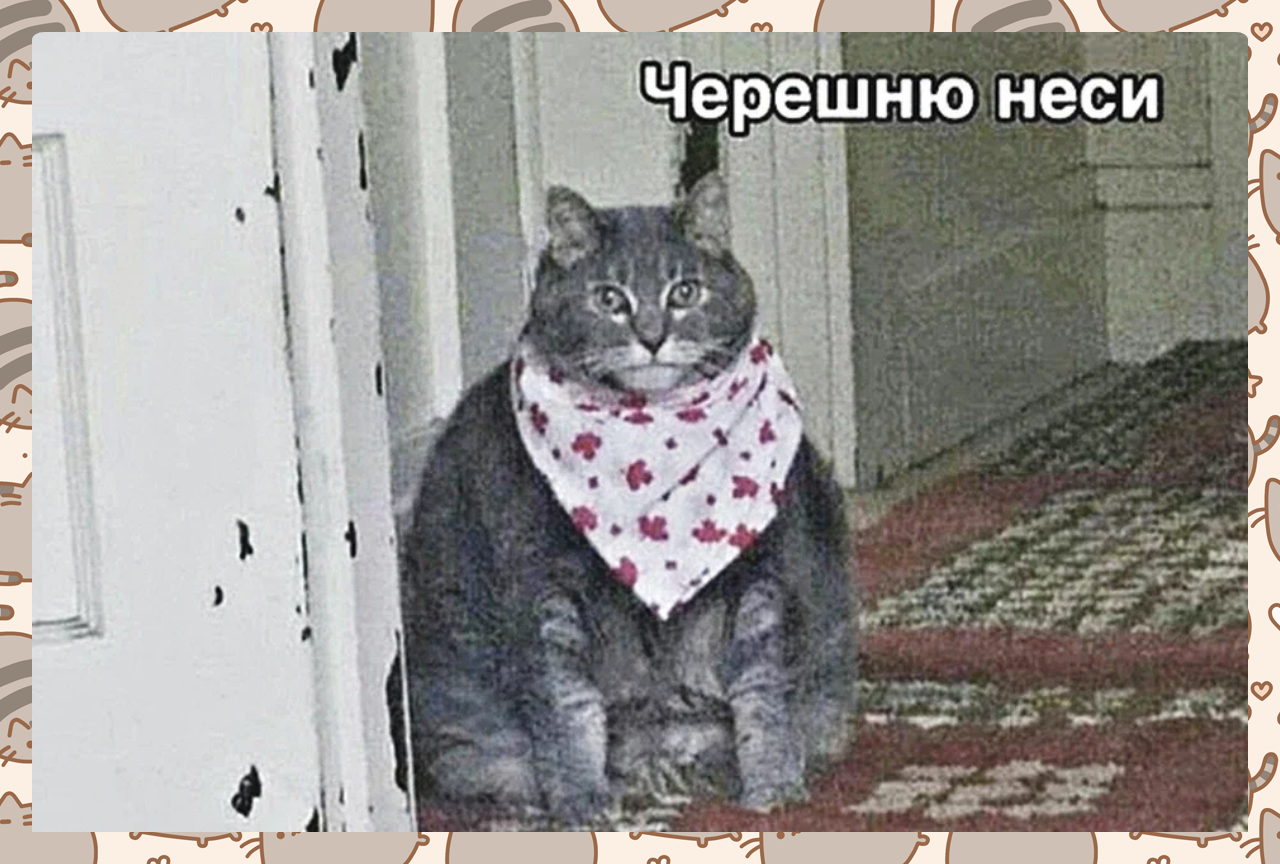
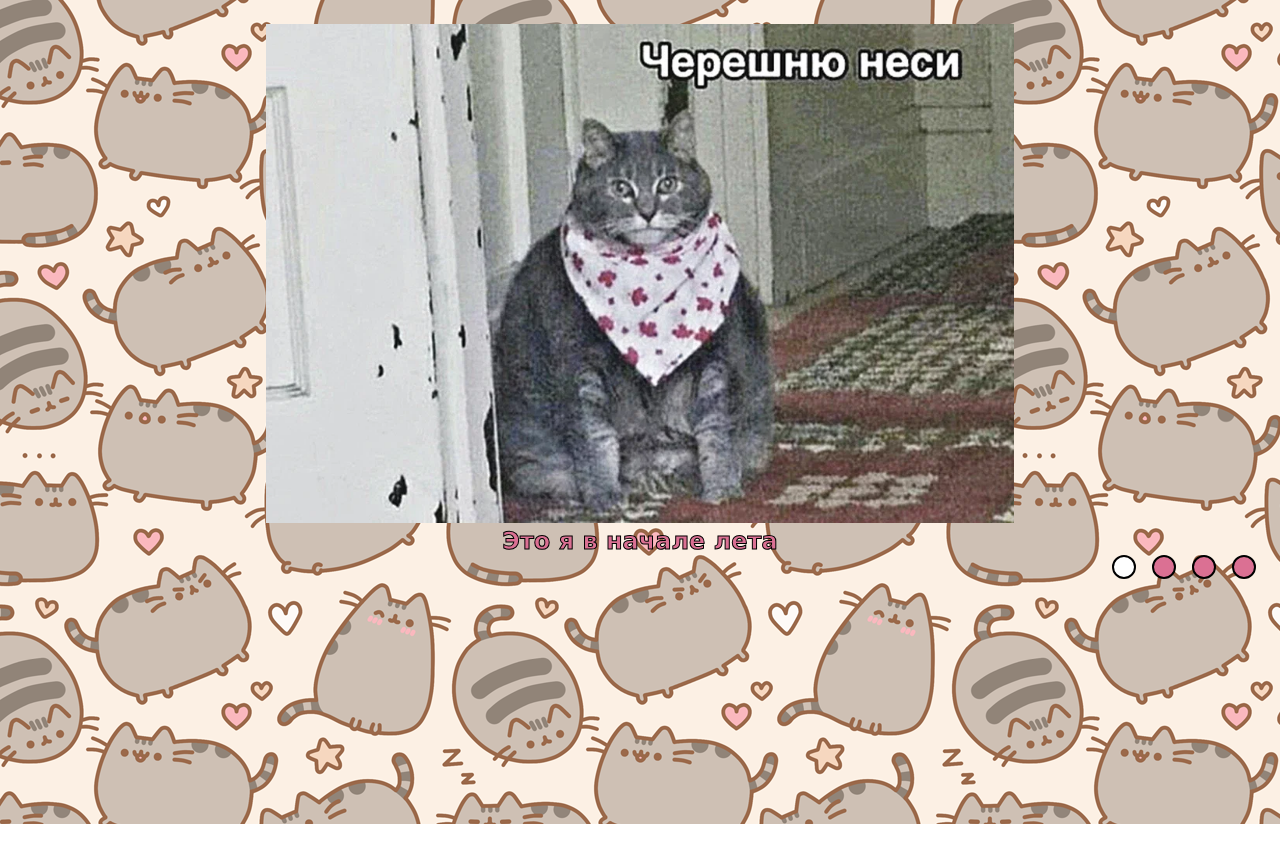
Before and after one commit to annborovaya/cssMemeSlider, a plain HTML site: page cssMemeSlider/index.html in a window 1280 px wide. After the commit the page ends 824 px from the top, so only its background shows below. Drawn offline with Linux system fonts and the light colour scheme.

Commit message:
fix:some fixes (Sun, Sep 17, 2023 10:51:57 PM)

```diff
--- a/cssMemeSlider/index.css
+++ b/cssMemeSlider/index.css
@@ -6,19 +6,15 @@
 
 body {
     background: url(./assets/background.png) no-repeat;
-
-    display: flex;
-    justify-content: center;
-    align-content: center;
+    width: 100vw;
+    height: 100vh;
 }
 
 .wrapper {
-    margin: 2rem;
+    margin: 1.5rem;
     display: flex;
     flex-direction: column;
-    overflow: hidden;
-    width: 100vw;
-    height: 100vh;
+    overflow-x: hidden;
 }
 
 .wrapper > input {
@@ -36,8 +32,10 @@ body {
 }
 
 .slide img {
+    border-radius: 1%;
     width: 100%;
-    border-radius: 1%;
+    max-height: 499px;
+    object-fit: contain;
 }
 
 .text-block {
@@ -56,6 +54,7 @@ p {
     color: palevioletred;
     font-size: 1.5rem;
     -webkit-text-stroke: 1px black;
+    text-align: center;
 }
 .text {
     width: 100%;
--- a/cssMemeSlider/index.html
+++ b/cssMemeSlider/index.html
@@ -9,7 +9,7 @@
 </head>
 <body>
     <div class="wrapper">
-        <input type="radio" name="slide" id="slide1">
+        <input type="radio" name="slide" id="slide1" checked>
         <input type="radio" name="slide" id="slide2">
         <input type="radio" name="slide" id="slide3">
         <input type="radio" name="slide" id="slide4">
```
